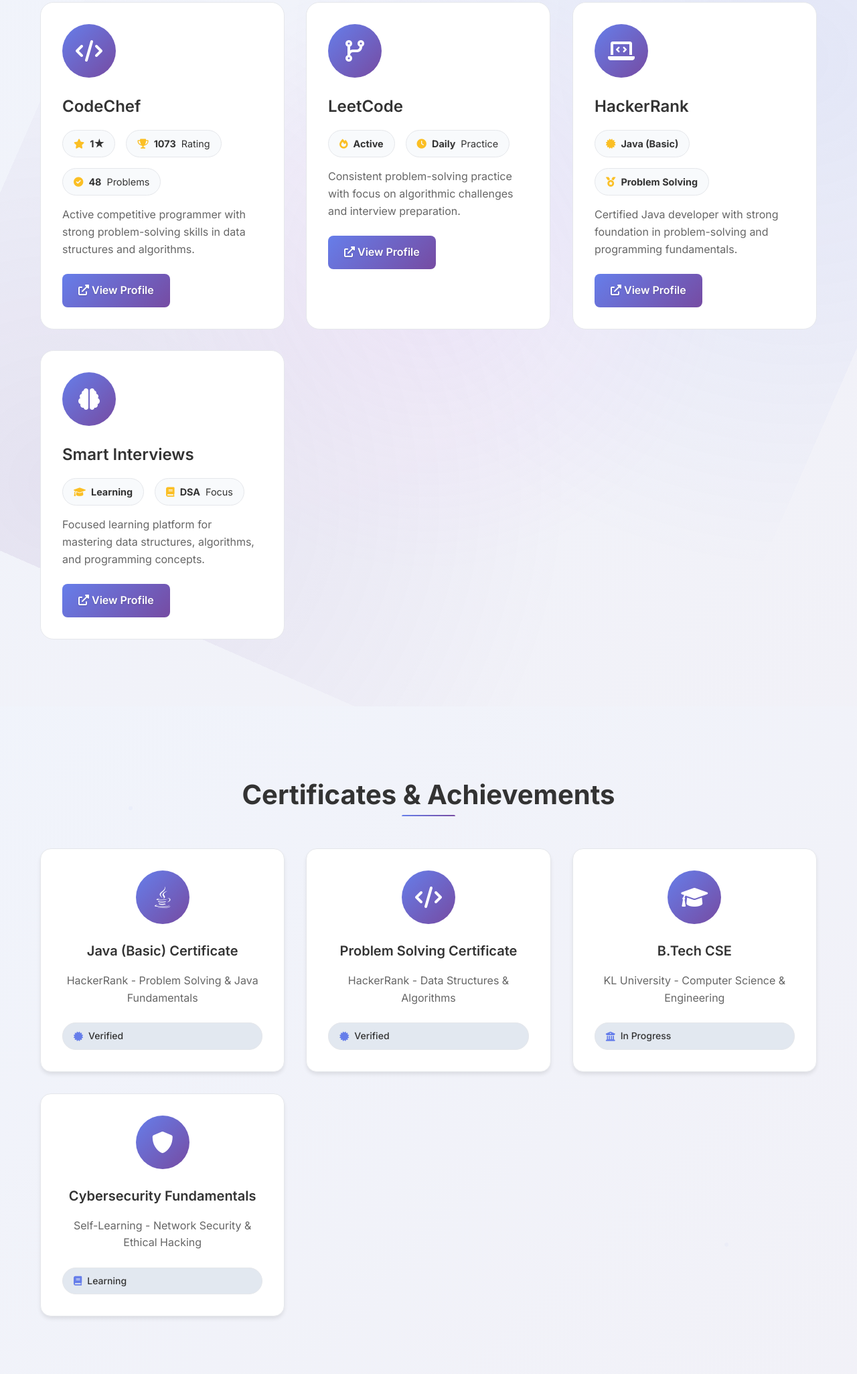
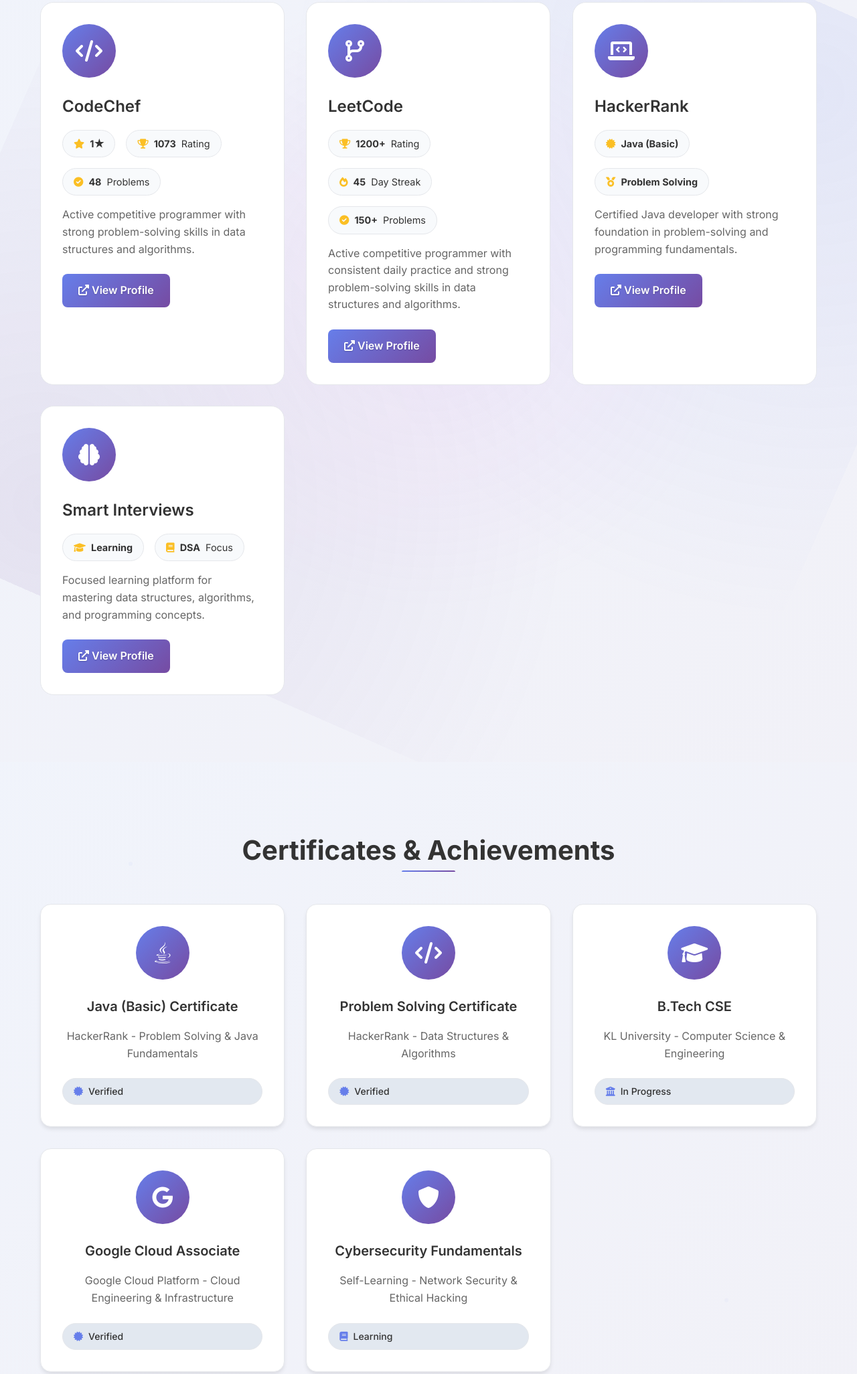
Before and after one commit to karthikreddi00/my-portfolio, a plain HTML site: page index.html in a window 1280 px wide. Shown: the part 2707-4759 px from the top of the page at 67% size. Drawn offline with Linux system fonts and the light colour scheme.

Commit message:
Update coding profiles: Add LeetCode stats, Google Cloud certificate, and Credly link

```diff
--- a/index.html
+++ b/index.html
@@ -325,15 +325,19 @@
                         <h3>LeetCode</h3>
                         <p class="profile-stats">
                             <span class="stat">
-                                <i class="fas fa-fire"></i>
-                                <strong>Active</strong>
+                                <i class="fas fa-trophy"></i>
+                                <strong>1200+</strong> Rating
                             </span>
                             <span class="stat">
-                                <i class="fas fa-clock"></i>
-                                <strong>Daily</strong> Practice
+                                <i class="fas fa-fire"></i>
+                                <strong>45</strong> Day Streak
+                            </span>
+                            <span class="stat">
+                                <i class="fas fa-check-circle"></i>
+                                <strong>150+</strong> Problems
                             </span>
                         </p>
-                        <p class="profile-description">Consistent problem-solving practice with focus on algorithmic challenges and interview preparation.</p>
+                        <p class="profile-description">Active competitive programmer with consistent daily practice and strong problem-solving skills in data structures and algorithms.</p>
                         <div class="profile-actions">
                             <a href="https://leetcode.com/u/karthikreddi00/" class="btn btn-primary btn-glow" target="_blank">
                                 <i class="fas fa-external-link-alt"></i>
@@ -454,6 +458,20 @@
                         <div class="certificate-badge">
                             <i class="fas fa-university"></i>
                             <span>In Progress</span>
+                        </div>
+                    </div>
+                </div>
+
+                <div class="certificate-card">
+                    <div class="certificate-icon">
+                        <i class="fab fa-google"></i>
+                    </div>
+                    <div class="certificate-content">
+                        <h3>Google Cloud Associate</h3>
+                        <p>Google Cloud Platform - Cloud Engineering & Infrastructure</p>
+                        <div class="certificate-badge">
+                            <i class="fas fa-certificate"></i>
+                            <span>Verified</span>
                         </div>
                     </div>
                 </div>
@@ -661,6 +679,7 @@
                         <a href="https://github.com/karthikreddi00"><i class="fab fa-github"></i></a>
                         <a href="https://www.linkedin.com/in/karthik-reddy-2k05/"><i class="fab fa-linkedin"></i></a>
                         <a href="https://www.instagram.com/_kartheek__reddy/?hl=en"><i class="fab fa-instagram"></i></a>
+                        <a href="https://www.credly.com/users/kommareddy-karthik-reddy/badges#credly" title="View my Credly badges"><i class="fas fa-certificate"></i></a>
                         <a href="mailto:kartheekreddy2605@gmail.com"><i class="fas fa-envelope"></i></a>
                     </div>
                 </div>
```
